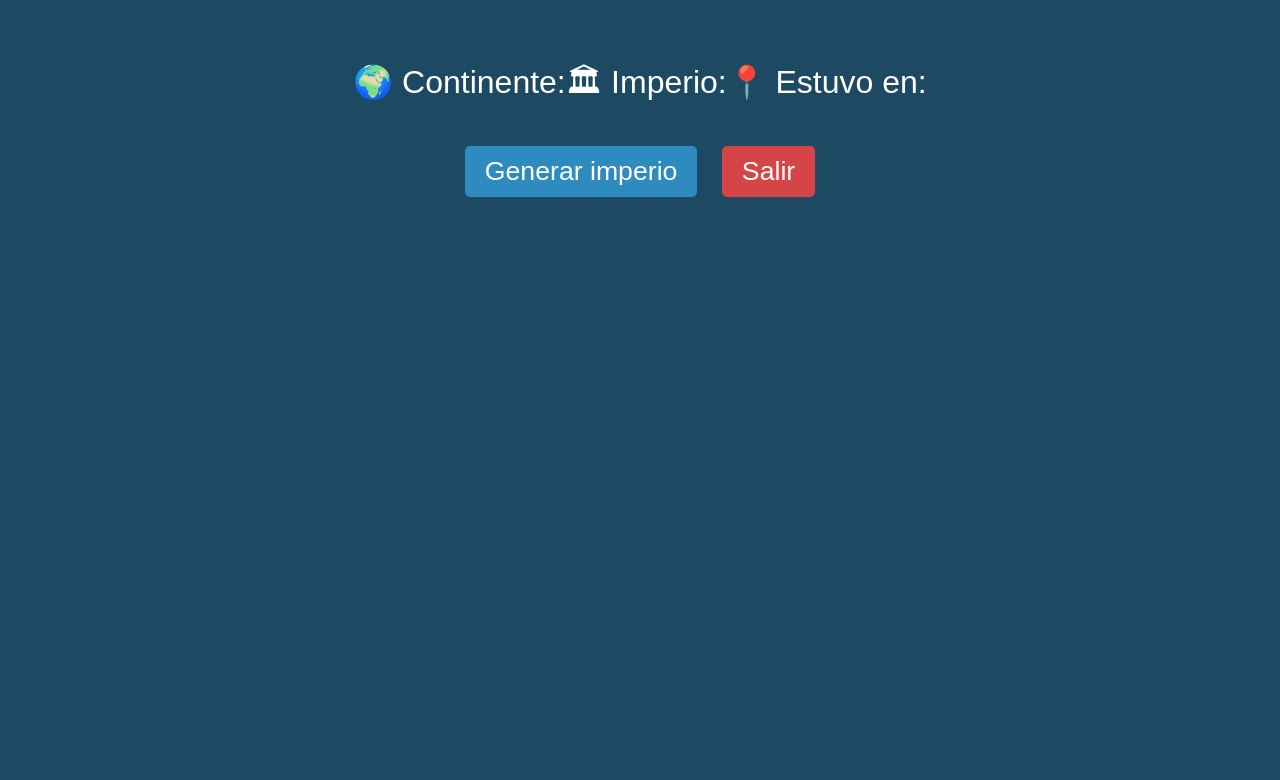
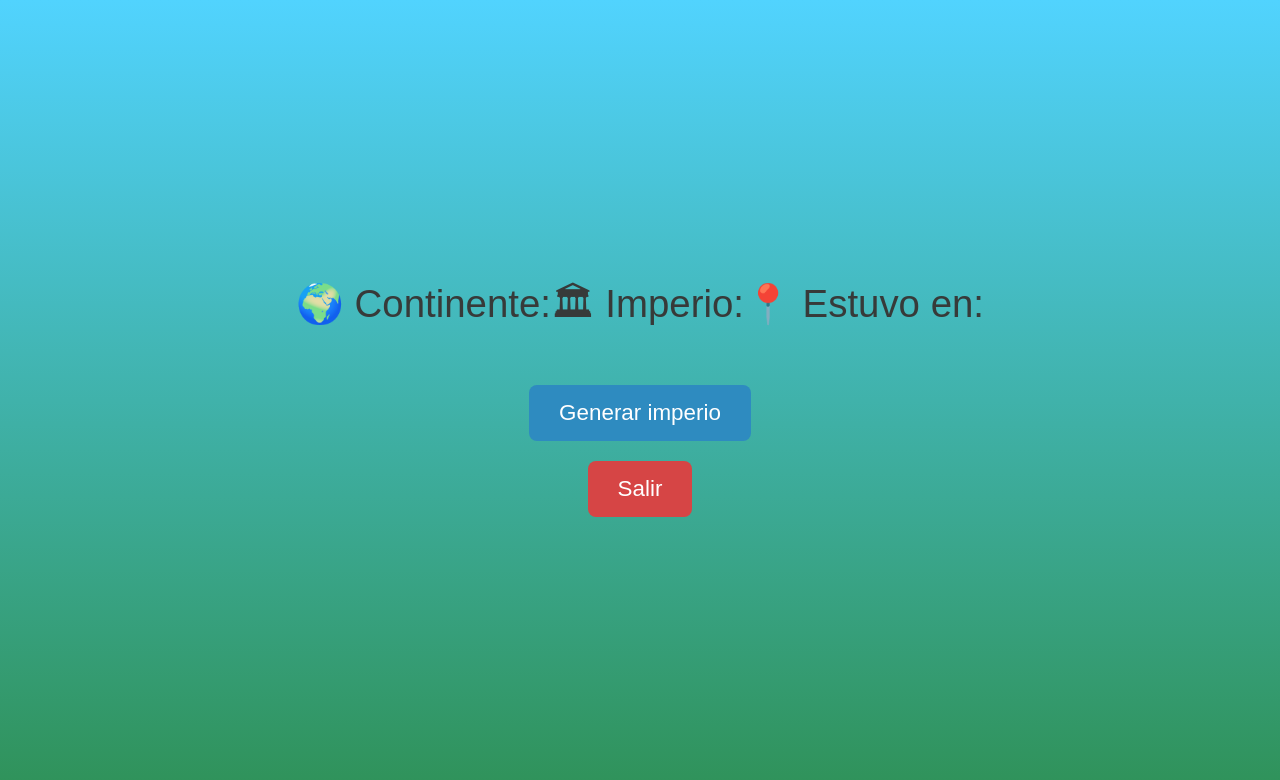
Before and after one commit to ProgramerHTMLPython/selector_imperios, a plain HTML site: page index.html in a window 1280 px wide. Drawn offline with Linux system fonts and the light colour scheme.

Commit message:
Update index.html

```diff
--- a/index.html
+++ b/index.html
@@ -10,21 +10,47 @@
       src: local('CocogooseProTrial Darkmode'), sans-serif;
     }
 
+    * {
+      box-sizing: border-box;
+      margin: 0;
+      padding: 0;
+    }
+
     body {
-      background-color: #1E4963;
-      color: white;
+      min-height: 100vh;
+      display: flex;
+      flex-direction: column;
+      justify-content: center;
+      align-items: center;
+      background: linear-gradient(to bottom, #51D3FE, #2F9157);
+      color: #373A39;
       font-family: 'CocogooseProTrial Darkmode', sans-serif;
       text-align: center;
-      padding: 50px 20px;
+      padding: 40px 20px;
+    }
+
+    #resultado {
+      font-size: clamp(1.5rem, 3vw, 2.5rem);
+      white-space: pre-line;
+      line-height: 1.6;
+      margin-bottom: 40px;
+    }
+
+    #emojis span {
+      font-size: 28pt;
+      display: inline-block;
+      width: 2em;
+      text-align: center;
     }
 
     .button {
-      font-size: 20pt;
-      padding: 10px 20px;
+      font-size: clamp(1rem, 2vw, 1.4rem);
+      padding: 15px 30px;
       margin: 10px;
       border: none;
-      border-radius: 5px;
+      border-radius: 8px;
       cursor: pointer;
+      transition: background-color 0.3s ease;
     }
 
     #generar {
@@ -32,23 +58,17 @@
       color: white;
     }
 
+    #generar:hover {
+      background-color: #2672a3;
+    }
+
     #salir {
       background-color: #D64545;
       color: white;
     }
 
-    #resultado {
-      font-size: 24pt;
-      white-space: pre-line;
-      margin-bottom: 30px;
-      line-height: 1.5;
-    }
-
-    #emojis span {
-      font-size: 28pt;
-      display: inline-block;
-      width: 2em;
-      text-align: center;
+    #salir:hover {
+      background-color: #b73b3b;
     }
   </style>
 </head>
@@ -81,7 +101,7 @@
       "Imperio Timúrida": ["Uzbekistán", "Turkmenistán", "Tayikistán", "Kazajistán", "Irán", "Irak", "Kuwait", "Afganistán", "Pakistán", "India (norte)", "Siria", "Turquía", "Rusia (sur)"],
       "Imperio Tang": ["China", "Mongolia", "Vietnam", "Corea (parte)", "Kazajistán (parte)", "Kirguistán (parte)", "Tayikistán (parte)"],
       "Imperio Seléucida": ["Irak", "Irán", "Afganistán", "Siria", "Líbano", "Kuwait", "Turkmenistán", "Pakistán", "Anatolia (parte de Turquía)", "Pamir (parte de Tayikistán)"],
-      "Imperio Ruso": ["Rusia", "Ucrania", "Bielorrusia", "Polonia", "Finlandia", "Estonia", "Letonia", "Lituania", "Moldavia", "Kazajistán", "Uzbekistán", "Turkmenistán", "Kirguistán", "Tayikistán", "Georgia", "Armenia", "Azerbaiyán", "Alaska (hasta 1867)"],
+      "Imperio Ruso": ["Rusia", "Ucrania", "Bielorrusia", "Polonia", "Finlandia", "Estonia", "Letonia", "Lituania", "Moldavia", "Kazajistán", "Uzbekistán", "Turkmenistán", "Kirguistán", "Tayikistán", "Georgia", "Armenia", "Azerbaiyán", "Alaska"],
       "Imperio Otomano": ["Turquía", "Grecia", "Bulgaria", "Serbia", "Bosnia y Herzegovina", "Montenegro", "Kosovo", "Macedonia del Norte", "Albania", "Rumania", "Hungría", "Croacia", "Eslovenia", "Eslovaquia", "Moldavia", "Chipre", "Egipto", "Libia", "Túnez", "Argelia", "Sudán", "Arabia Saudita", "Siria", "Líbano", "Irak", "Jordania", "Palestina", "Israel"],
       "Imperio Mongol": ["Mongolia", "China", "Corea", "Kazajistán", "Kirguistán", "Uzbekistán", "Turkmenistán", "Tayikistán", "Irán", "Irak", "Afganistán", "Pakistán", "India (norte)", "Rusia (sur)", "Turquía (parte)", "Siria"],
       "Imperio Japonés": ["Japón", "Corea del Sur", "Corea del Norte", "Taiwán", "China (parte)", "Manchuria", "Filipinas", "Indonesia", "Birmania", "Tailandia (parte)", "Vietnam", "Camboya", "Laos", "Malasia", "Papúa Nueva Guinea", "Islas del Pacífico"],
```
